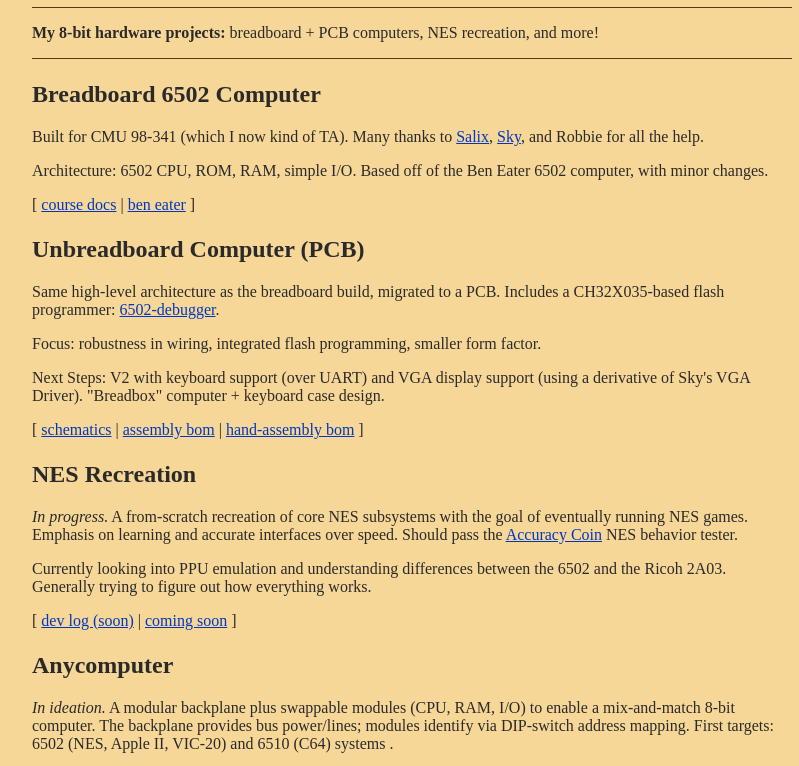
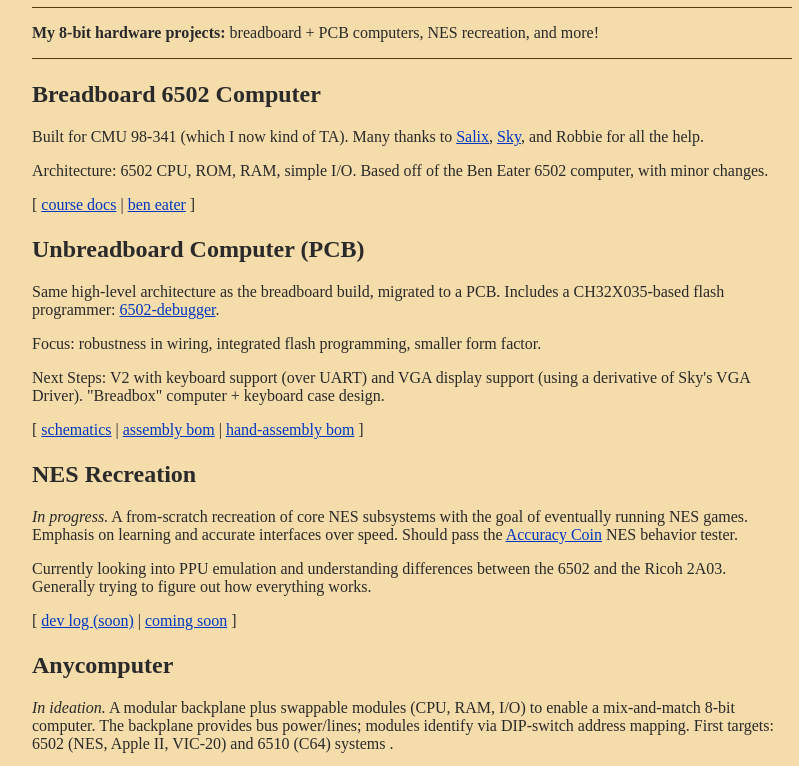
Before and after one commit to superdude311/eightbit.computer, a plain HTML site: page index.html in a window 1280 px wide. Shown: the part 90-856 px from the top of the page, without its empty margins (228-1027 px from the left). Drawn offline with Linux system fonts and the light colour scheme.

Commit message:
Update index.html

```diff
--- a/index.html
+++ b/index.html
@@ -17,7 +17,7 @@
     /* === THEMES === */
 
     /* Light: parchment tan */
-    body.theme-light { background:#f7d797; color:#2A2A2A; }
+    body.theme-light { background:#f4dcab; color:#2A2A2A; }
     body.theme-light hr { background:#59380d; }
     body.theme-light a:link { color:#0037C1; }
     body.theme-light a:visited { color:#5A2C8A; }
```
